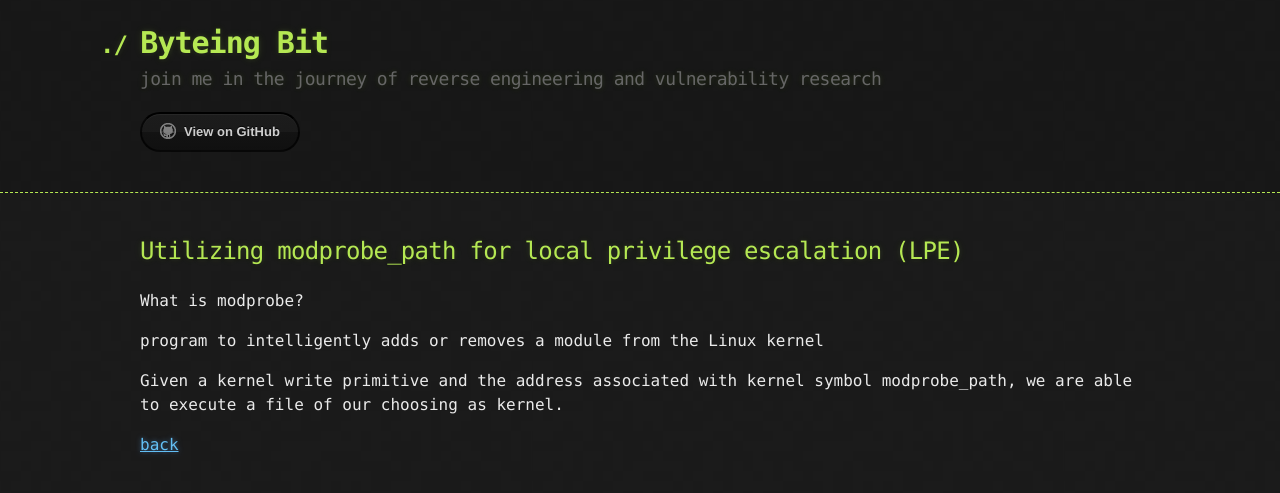
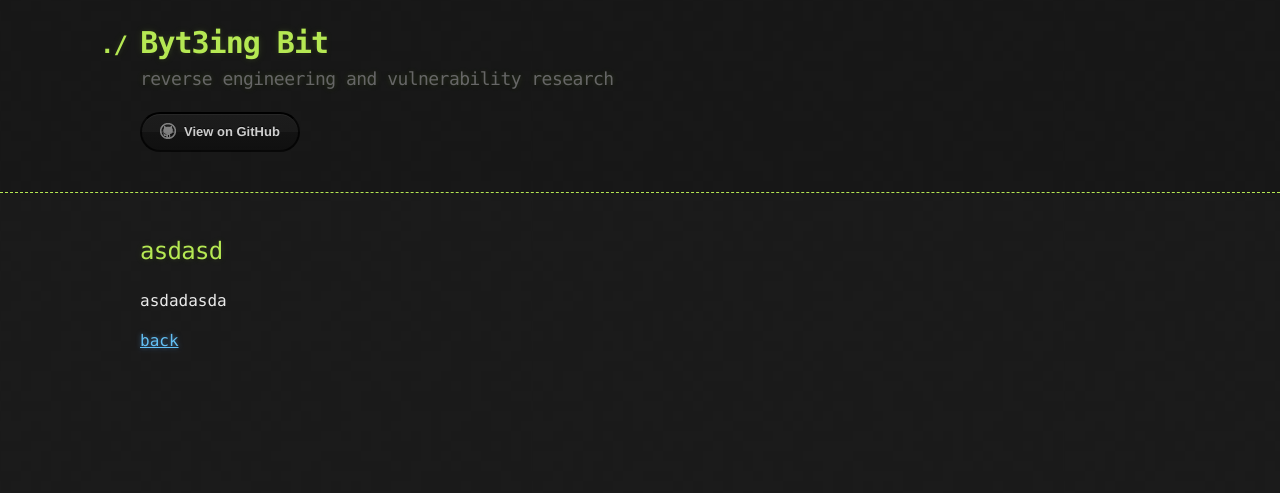
Before and after one commit to byt3ingbit/byt3ingbit.github.io, a Jekyll site: the page built from recipes.md, in a window 1280 px wide. Shown: the top 493 px of the page. Built offline with Jekyll 4.4.1, drawn with Linux system fonts in a browser that asks for light colours; our own code applies the rules of GitHub Pages for plain Markdown files.

Commit message:
cleaned index

```diff
--- a/_config.yml
+++ b/_config.yml
@@ -1,5 +1,5 @@
-title: Byteing Bit
-description: join me in the journey of reverse engineering and vulnerability research
+title: Byt3ing Bit
+description: reverse engineering and vulnerability research
 show_downloads: false
 google_analytics:
 theme: jekyll-theme-hacker
--- a/recipes.md
+++ b/recipes.md
@@ -2,14 +2,9 @@
 layout: default
 ---
 
-## Utilizing modprobe_path for local privilege escalation (LPE)
+##  asdasd
 
-What is modprobe?
-
-program to intelligently adds or removes a module from the Linux kernel
-
-
-Given a kernel write primitive and the address associated with kernel symbol modprobe_path, we are able to execute a file of our choosing as kernel.
+asdadasda
 
 
 
```
